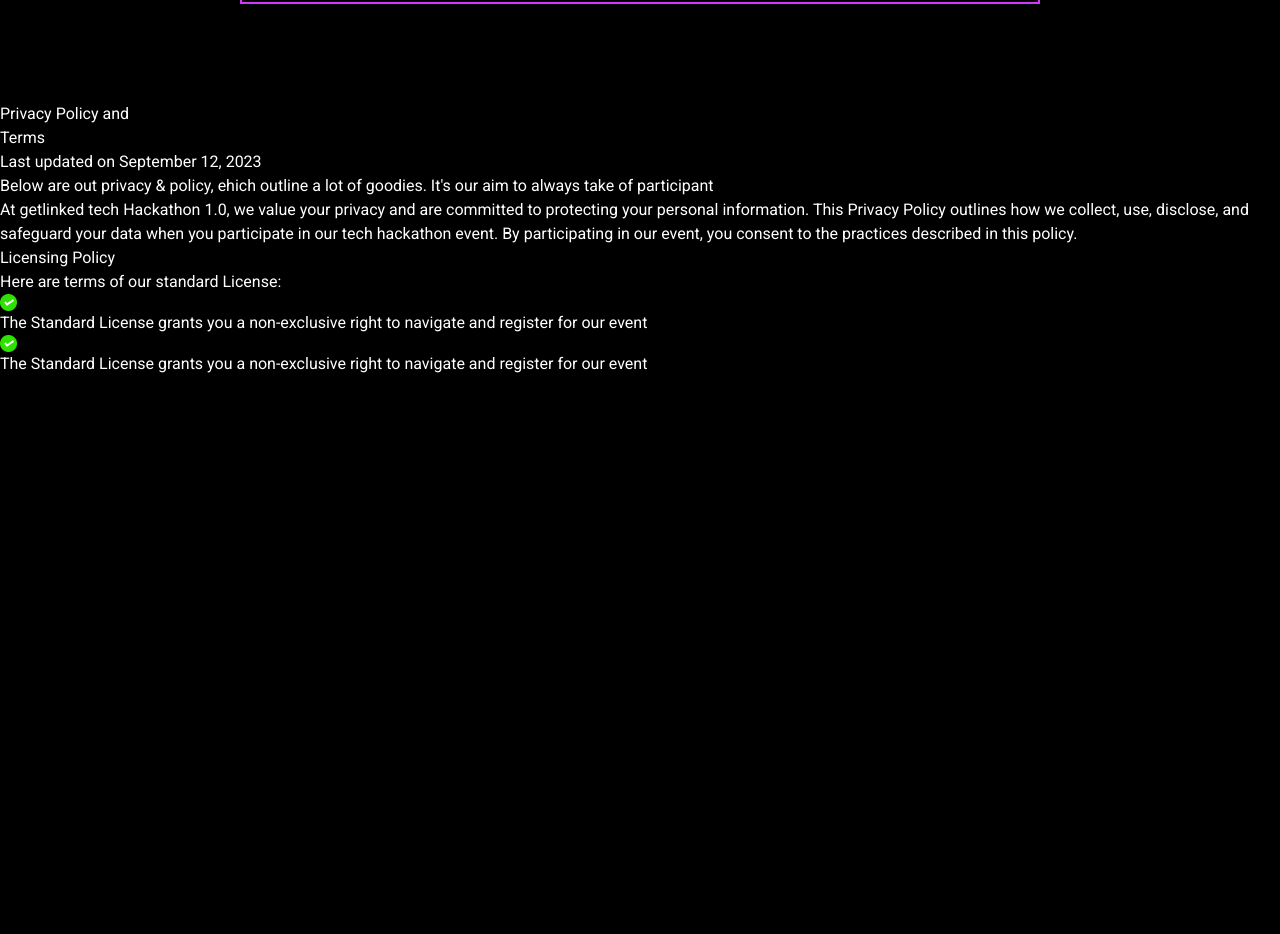
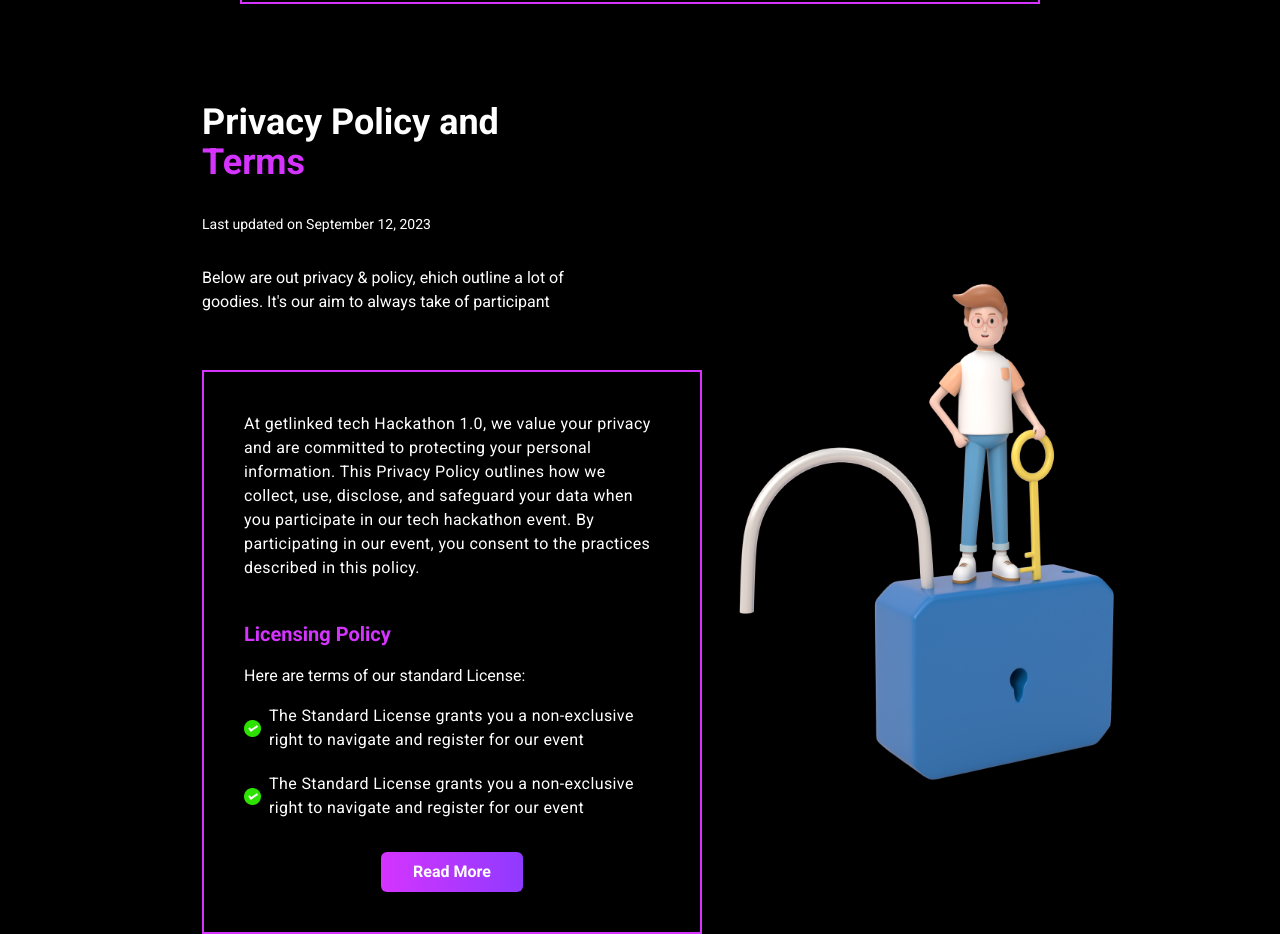
Before and after one commit to Ighenri/GetLinkedTech, a React (Create React App) app: page / in a window 1280 px wide. Shown: the part 6460-7394 px from the top of the page. Before the commit the page ends 6836 px from the top, so only its background shows below. Built offline with nearby package versions, Linux system fonts and the light colour scheme.

Commit message:
policy section desktop complted

```diff
--- a/src/Components/Policy.js
+++ b/src/Components/Policy.js
@@ -4,19 +4,24 @@
 
 function Policy() {
   return (
-    <section className="text-white">
-      <div className="policyTextContainer">
+    <section className="text-white grid lg:grid-cols-2 h-screen mx-auto w-[90%] place-items-center text-center lg:text-left text-sm sm:text-base">
+      <div className="policyTextContainer w-[300px]">
         <div className="policyText">
-          <h4>Privacy Policy and</h4>
-          <h4>Terms</h4>
-          <p>Last updated on September 12, 2023</p>
-          <p>
+          <h4 className="text-2xl font-bold md:text-4xl">Privacy Policy and</h4>
+          <h4 className="text-2xl font-bold md:text-4xl text-light-purple">
+            Terms
+          </h4>
+          <p className="my-8 text-sm text">
+            Last updated on September 12, 2023
+          </p>
+          <p className="sm:w-[400px] mx-auto md:mx-0">
             Below are out privacy & policy, ehich outline a lot of goodies. It's
             our aim to always take of participant
           </p>
         </div>
-        <div>
-          <p>
+
+        <div className="border-2 border-light-purple p-10 mt-14 sm:w-[500px] mx-auto flex flex-col justify-center items-center text-left ">
+          <p className="tracking-wide">
             At getlinked tech Hackathon 1.0, we value your privacy and are
             committed to protecting your personal information. This Privacy
             Policy outlines how we collect, use, disclose, and safeguard your
@@ -24,21 +29,23 @@
             participating in our event, you consent to the practices described
             in this policy.
           </p>
-          <div>
-            <h4>Licensing Policy</h4>
+          <div className="mt-10">
+            <h4 className="text-light-purple text-xl font-bold  mb-4">
+              Licensing Policy
+            </h4>
             <div>
-              <p> Here are terms of our standard License:</p>
+              <p className="mb-4"> Here are terms of our standard License:</p>
               <div>
-                <div>
-                  <img src={Mark} alt="Mark" />
-                  <p>
+                <div className="flex justify-center items-center">
+                  <img className="mr-2" src={Mark} alt="Mark" />
+                  <p className=" tracking-wide">
                     The Standard License grants you a non-exclusive right to
                     navigate and register for our event
                   </p>
                 </div>
-                <div>
-                  <img src={Mark} alt="Mark" />
-                  <p>
+                <div className="flex justify-center items-center mt-5">
+                  <img className="mr-2" src={Mark} alt="Mark" />
+                  <p className=" tracking-wide">
                     The Standard License grants you a non-exclusive right to
                     navigate and register for our event
                   </p>
@@ -46,10 +53,15 @@
               </div>
             </div>
           </div>
+          <button className="px-8 mt-8 py-2 rounded-md font-bold bg-gradient-to-r from-light-purple to-linear  hover:bg-gradient-to-r hover:from-linear to hover:to-black hover:border hover:border-white">
+            Read More
+          </button>
         </div>
       </div>
 
-      <div className="policyImageContainer"></div>
+      <div className="policyImageContainer w-[350px] md:w-[400px] lg:w-[420px] lg:place-self-center">
+        <img src={policy} alt="" />
+      </div>
     </section>
   );
 }
```
